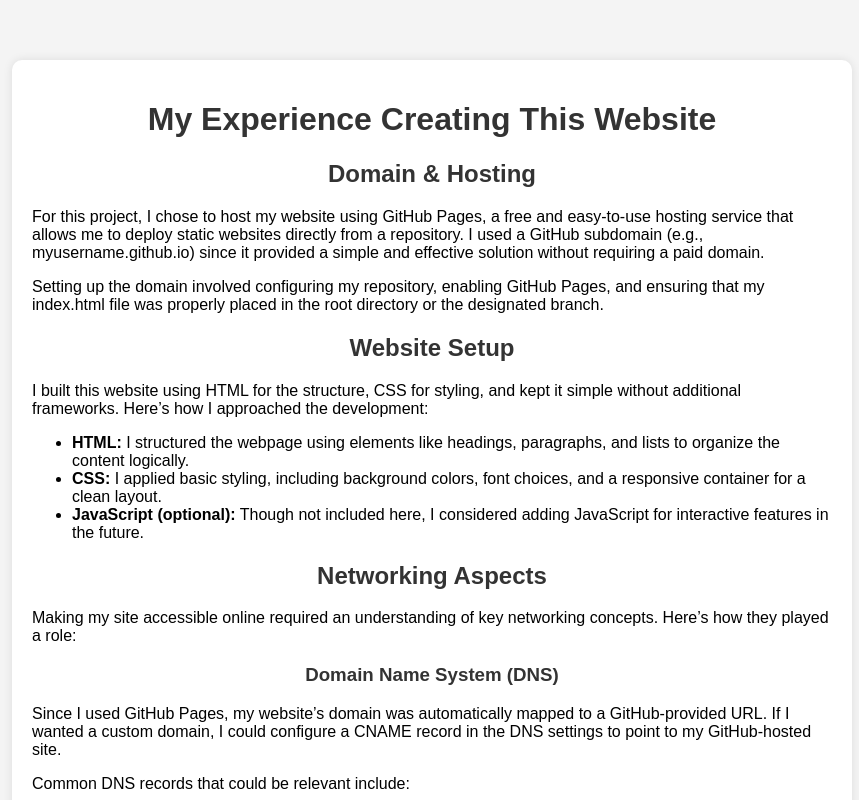
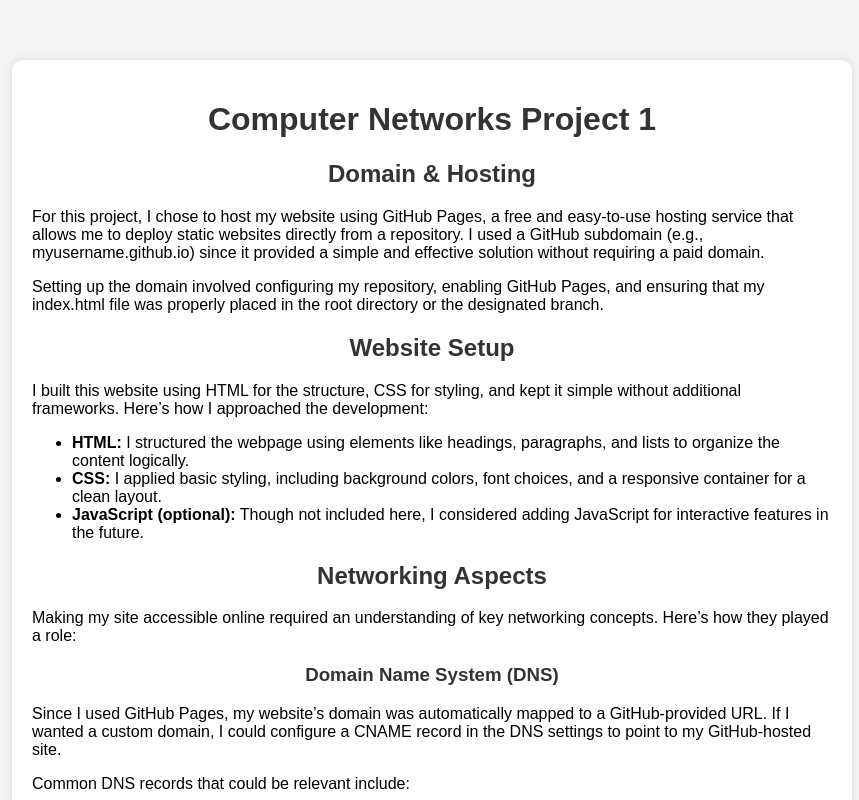
Before and after one commit to justicexii/CSC4220-Project1, a plain HTML site: page index.html in a window 1280 px wide. Shown: the top 800 px of the page, without its empty margins (48-907 px from the left). Drawn offline with Linux system fonts and the light colour scheme.

Commit message:
Update index.html

```diff
--- a/index.html
+++ b/index.html
@@ -26,7 +26,7 @@
 </head>
 <body>
     <div class="container">
-        <h1>My Experience Creating This Website</h1>
+        <h1>Computer Networks Project 1</h1>
 
         <h2>Domain & Hosting</h2>
         <p>For this project, I chose to host my website using GitHub Pages, a free and easy-to-use hosting service that allows me to deploy static websites directly from a repository. I used a GitHub subdomain (e.g., myusername.github.io) since it provided a simple and effective solution without requiring a paid domain.</p>
```
